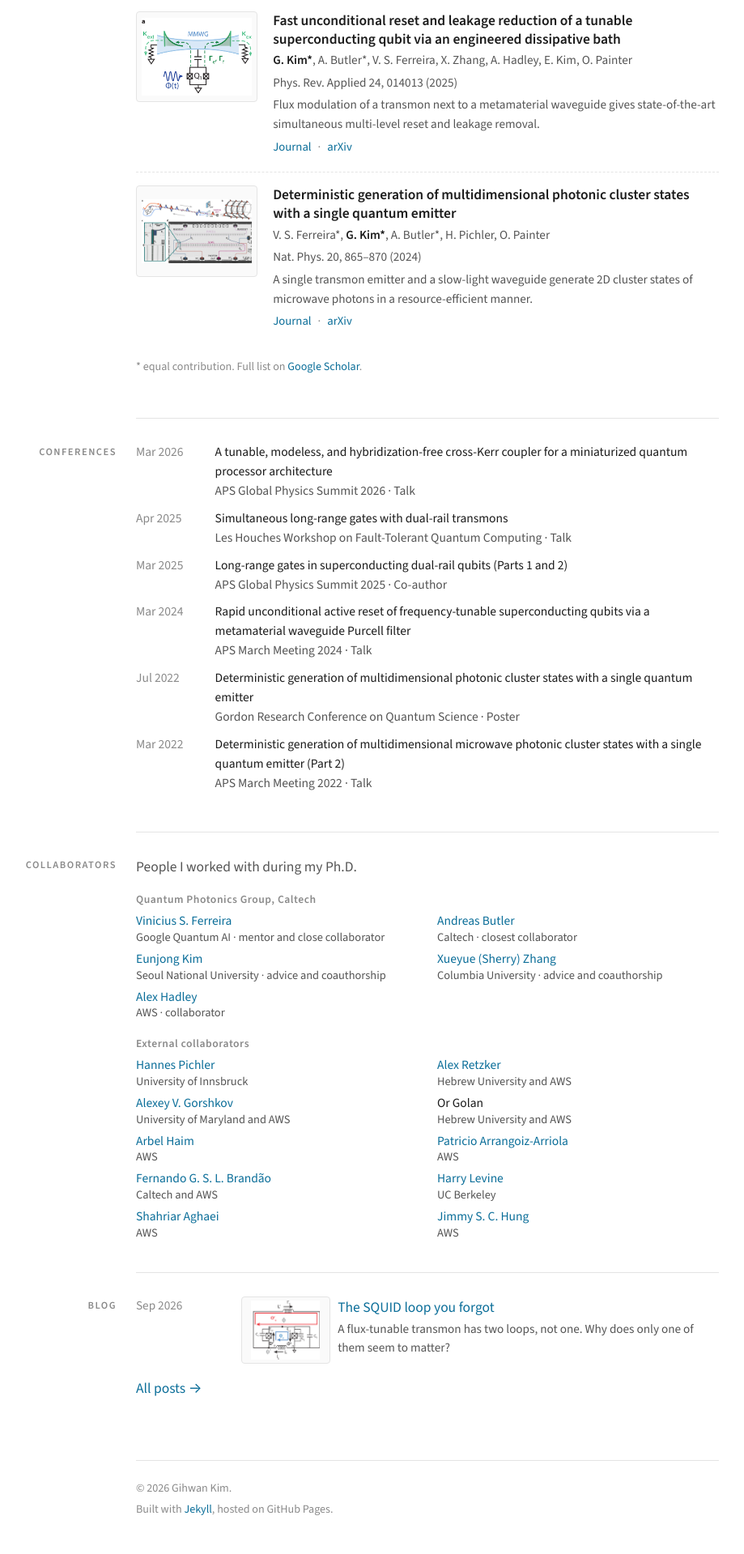
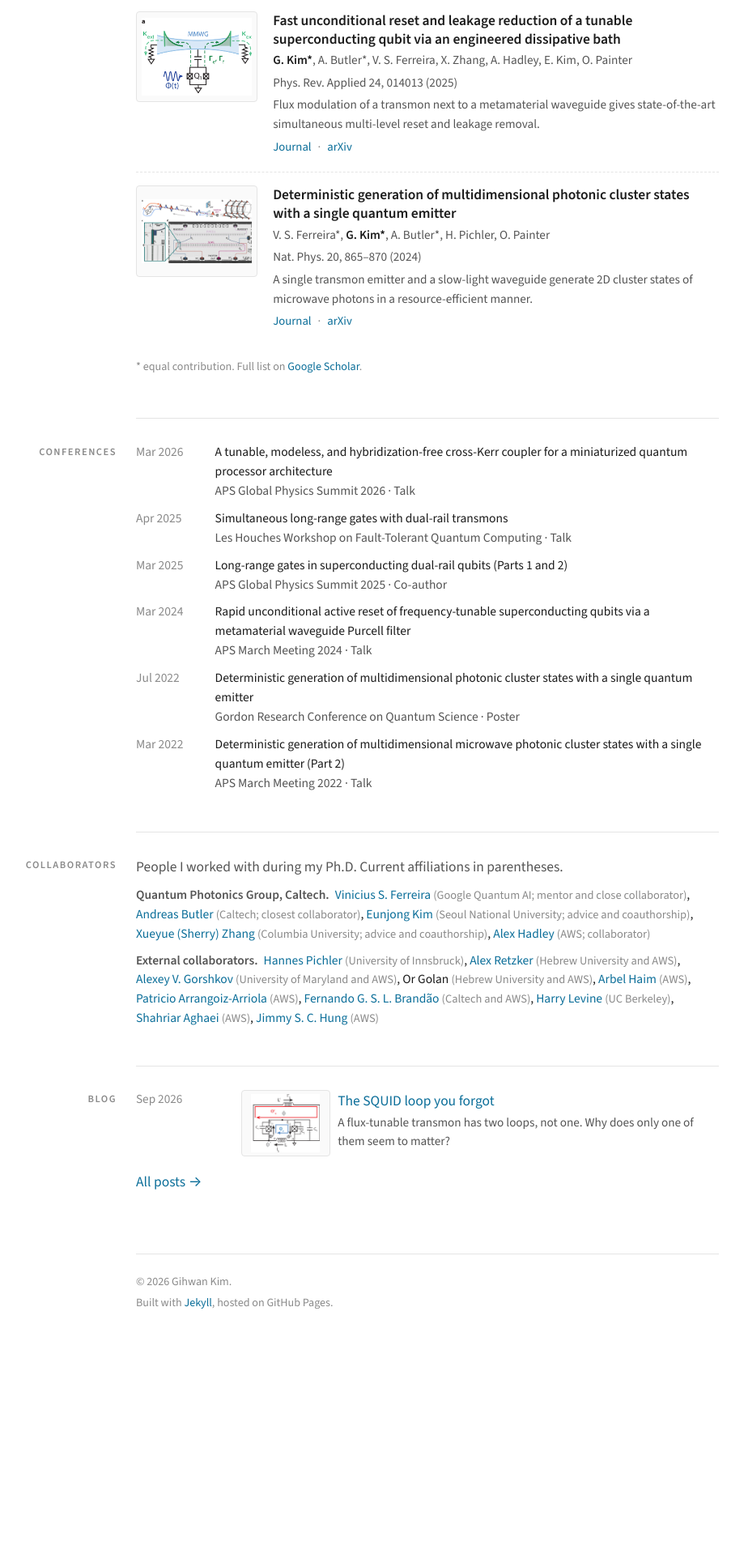
Before and after one commit to gihwan-scqubits/gihwan-scqubits.github.io, a Jekyll site: the page built from index.md, in a window 1280 px wide. Shown: the part 1521-3440 px from the top of the page at 81% size, without its empty margins (112-1031 px from the left). Built offline with Jekyll 4.4.1, drawn with Linux system fonts in a browser that asks for light colours; after the commit the page ends 3185 px from its top, so only the background shows below that.

Commit message:
Collaborators: compact inline list, affiliation note
Co-Authored-By: Claude Fable 5.1 <noreply@anthropic.com>
Claude-Session: https://claude.ai/code/session_01D9GyQzp35NGwXa4HyFQyv5

```diff
--- a/assets/css/main.css
+++ b/assets/css/main.css
@@ -126,11 +126,11 @@ figcaption { font-size: 0.9em; color: var(--ink-2); margin-top: 0.4rem; }
 .talks .where { color: var(--ink-2); display: block; }
 
 /* Collaborators */
-.collab-intro { color: var(--ink-2); margin: 0 0 0.8rem; }
-.collab-group { font-size: 0.85rem; font-weight: 600; letter-spacing: 0.04em; color: var(--ink-3); margin: 1rem 0 0.35rem; }
-.collab { list-style: none; margin: 0; padding: 0; display: grid; grid-template-columns: repeat(2, 1fr); gap: 0.3rem 1.5rem; }
-.collab li { font-size: 0.97rem; line-height: 1.4; }
-.collab-meta { display: block; color: var(--ink-2); font-size: 0.9rem; }
+.collab-intro { color: var(--ink-2); margin: 0 0 0.6rem; }
+.collab { margin: 0 0 0.6rem; font-size: 0.97rem; line-height: 1.5; }
+.collab-group { font-weight: 600; color: var(--ink-2); margin-right: 0.25rem; }
+.collab a { white-space: nowrap; }
+.collab-meta { color: var(--ink-3); font-size: 0.9rem; }
 
 /* Blog */
 .post-list { list-style: none; margin: 0; padding: 0; }
@@ -165,7 +165,6 @@ figcaption { font-size: 0.9em; color: var(--ink-2); margin-top: 0.4rem; }
   .pub { grid-template-columns: 1fr; gap: 0.6rem; }
   .pub-thumb { max-width: 240px; }
   .timeline li, .talks li, .post-list li { grid-template-columns: 1fr; gap: 0; }
-  .collab { grid-template-columns: 1fr; }
   .post-list li.has-thumb { grid-template-columns: 96px 1fr; gap: 0 0.8rem; }
   .post-list li.has-thumb .when { grid-column: 1 / -1; }
 }
--- a/index.md
+++ b/index.md
@@ -62,14 +62,11 @@ body_class: home
 
 <section class="section" id="collaborators">
   <span class="label">Collaborators</span>
-  <p class="collab-intro">People I worked with during my Ph.D.</p>
+  <p class="collab-intro">People I worked with during my Ph.D. Current affiliations in parentheses.</p>
   {% for g in site.data.collaborators %}
-  <p class="collab-group">{{ g.group }}</p>
-  <ul class="collab">
-    {% for c in g.people %}
-    <li>{% if c.url %}<a href="{{ c.url }}">{{ c.name }}</a>{% else %}{{ c.name }}{% endif %}<span class="collab-meta">{{ c.affiliation }}{% if c.role %} · {{ c.role }}{% endif %}</span></li>
-    {% endfor %}
-  </ul>
+  <p class="collab"><span class="collab-group">{{ g.group }}.</span>
+    {% for c in g.people %}{% if c.url %}<a href="{{ c.url }}">{{ c.name }}</a>{% else %}{{ c.name }}{% endif %} <span class="collab-meta">({{ c.affiliation }}{% if c.role %}; {{ c.role }}{% endif %})</span>{% unless forloop.last %}, {% endunless %}{% endfor %}
+  </p>
   {% endfor %}
 </section>
 
```
